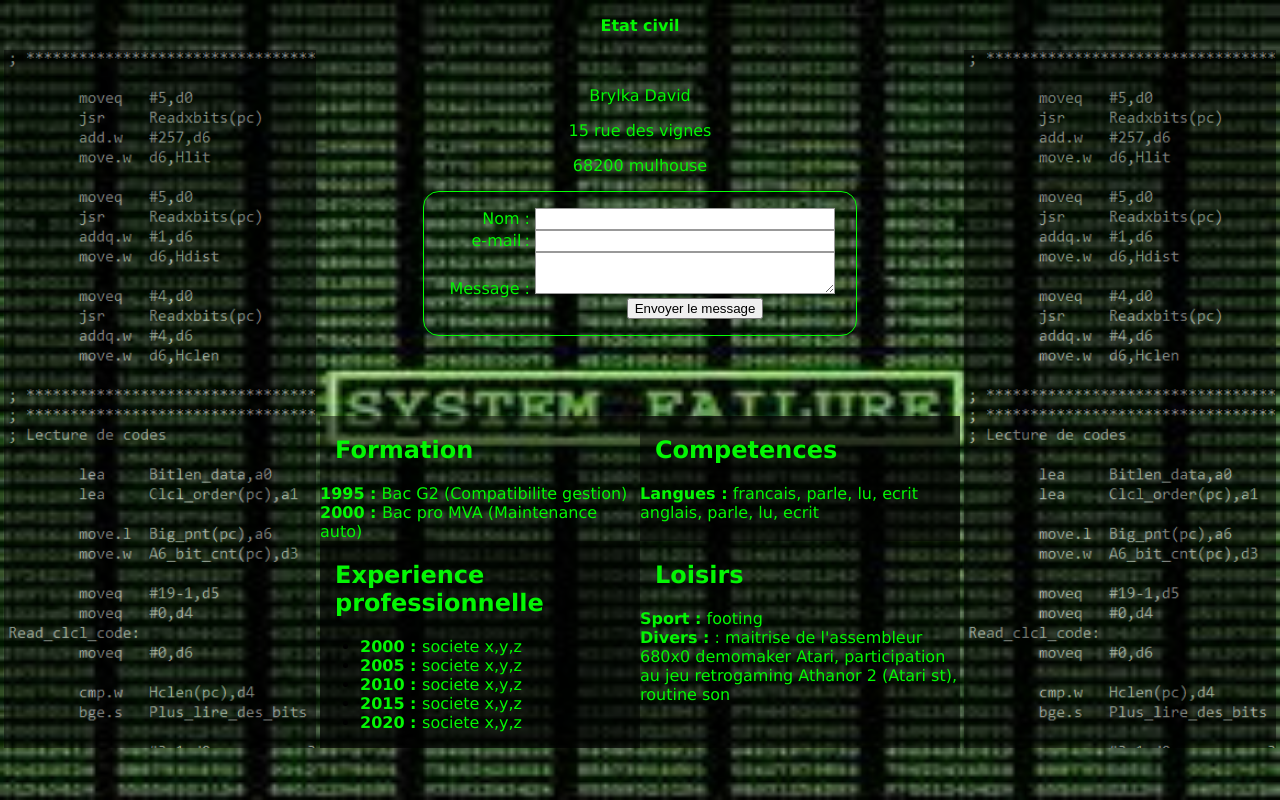
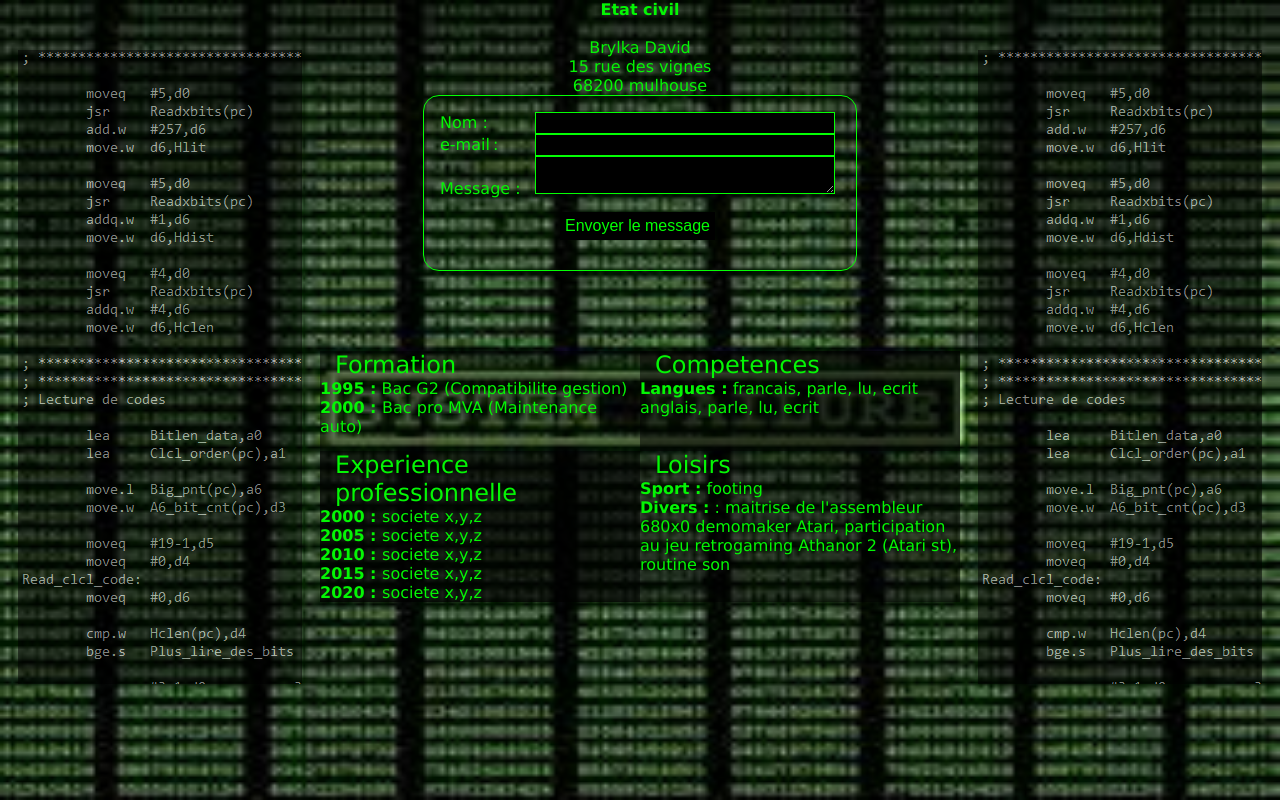
Before and after one commit to OLFP-RAN-2021/david, a PHP site: page /index2.html in a window 1280 px wide. Run offline with PHP 8.4, Linux system fonts and the light colour scheme.

Commit message:
Formulaire 2ieme version

```diff
--- a/index2.html
+++ b/index2.html
@@ -17,59 +17,59 @@
         </div>
 
         <div class="partiecentrale">
-         <!--   <h1 class="white_text">Mon C.V.</h1><br> -->
+         <!--   <h1 class="green_text">Mon C.V.</h1><br> -->
             <div>
-                <p class="text_center text_bold white_text "> Etat civil </p><br>
+                <p class="text_center text_bold green_text "> Etat civil </p><br>
 
-                <p class="text_center white_text">Brylka David</p>
-                <p class="text_center white_text"> 15 rue des vignes</p>
-                <p class="text_center white_text"> 68200 mulhouse</p>
+                <p class="text_center green_text">Brylka David</p>
+                <p class="text_center green_text"> 15 rue des vignes</p>
+                <p class="text_center green_text"> 68200 mulhouse</p>
 
-                <form action="/ma-page-de-traitement" method="post">
+                <form action="/Traitement-_contact" method="post">
                     <div>
-                        <label class="white_text" for="name">Nom :</label>
-                        <input type="text" id="name" name="user_name">
+                        <label class="green_text" for="name">Nom :</label>
+                        <input class="green_text" type="text" id="name" name="user_name">
                     </div>
                     <div>
-                        <label class="white_text" for="mail">e-mail :</label>
-                        <input class="white_text" type="email" id="mail" name="user_mail">
+                        <label class="green_text" for="mail">e-mail :</label>
+                        <input class="green_text" type="email" id="mail" name="user_mail">
                     </div>
                     <div>
-                        <label class="white_text" for="msg">Message :</label>
-                        <textarea id="msg" name="user_message"></textarea>
+                        <label class="green_text" for="msg">Message :</label>
+                        <textarea id="msg" class="green_text" name="user_message"></textarea>
                     </div>
-                    <div class="button">
-                        <button type="submit">Envoyer le message</button>
+                    <div>
+                        <button class="button" type="submit">Envoyer le message</button>
                     </div>
                 </form>
             </div>
             <div class="magrille">
 
                 <div class="formation">
-                    <h2 class="white_text">Formation </h2>
-                    <span class="text_bold white_text"> 1995 :</span> <span class="white_text"> Bac G2 (Compatibilite gestion)</span><br>
-                    <span class="text_bold white_text"> 2000 : </span><span class="white_text"> Bac pro MVA (Maintenance auto)</span>
+                    <h2 class="green_text">Formation </h2>
+                    <span class="text_bold green_text"> 1995 :</span> <span class="green_text"> Bac G2 (Compatibilite gestion)</span><br>
+                    <span class="text_bold green_text"> 2000 : </span><span class="green_text"> Bac pro MVA (Maintenance auto)</span>
                 </div>
                 <div class="competences">
-                    <h2 class="white_text">Competences</h2>
-                    <span class="text_bold white_text"> Langues :</span><span class="white_text"> francais, parle, lu, ecrit</span><br>
-                    <span class="white_text">anglais, parle, lu, ecrit</span>
+                    <h2 class="green_text">Competences</h2>
+                    <span class="text_bold green_text"> Langues :</span><span class="green_text"> francais, parle, lu, ecrit</span><br>
+                    <span class="green_text">anglais, parle, lu, ecrit</span>
                 </div>
                 <div class="experience">
-                    <h2 class="white_text">Experience professionnelle</h2>
+                    <h2 class="green_text">Experience professionnelle</h2>
                     <ul>
-                        <li><span class="text_bold white_text">2000 : </span><span class="white_text"> societe x,y,z</span><br></li>
-                        <li><span class="text_bold white_text">2005 : </span><span class="white_text"> societe x,y,z</span><br></li>
-                        <li><span class="text_bold white_text">2010 : </span><span class="white_text"> societe x,y,z</span><br></li>
-                        <li><span class=" text_bold white_text">2015 : </span><span class="white_text"> societe x,y,z</span><br></li>
-                        <li> <span class="text_bold white_text">2020 : </span><span class="white_text"> societe x,y,z</span></li>
+                        <li><span class="text_bold green_text">2000 : </span><span class="green_text"> societe x,y,z</span><br></li>
+                        <li><span class="text_bold green_text">2005 : </span><span class="green_text"> societe x,y,z</span><br></li>
+                        <li><span class="text_bold green_text">2010 : </span><span class="green_text"> societe x,y,z</span><br></li>
+                        <li><span class=" text_bold green_text">2015 : </span><span class="green_text"> societe x,y,z</span><br></li>
+                        <li> <span class="text_bold green_text">2020 : </span><span class="green_text"> societe x,y,z</span></li>
                     </ul>
                 </div>
                 <div class="loisirs">
-                    <h2 class="white_text">Loisirs</h2>
-                    <span class="text_bold white_text"> Sport :</span><span class="white_text"> footing </span><br>
-                    <span class="text_bold white_text">Divers :</span><span class="white_text"> : maitrise de l'assembleur 680x0 </span>
-                    <span class="white_text">demomaker Atari, participation au jeu retrogaming Athanor 2 (Atari st), routine son</span>
+                    <h2 class="green_text">Loisirs</h2>
+                    <span class="text_bold green_text"> Sport :</span><span class="green_text"> footing </span><br>
+                    <span class="text_bold green_text">Divers :</span><span class="green_text"> : maitrise de l'assembleur 680x0 </span>
+                    <span class="green_text">demomaker Atari, participation au jeu retrogaming Athanor 2 (Atari st), routine son</span>
                 </div>
             </div>
         </div>
--- a/style.css
+++ b/style.css
@@ -1,23 +1,48 @@
-/*
-html,body,p,ol,ul,li,dl,dt,dd,blockquote,figure,fieldset,legend,textarea,pre,iframe,hr,h1,h2,h3,h4,h5,h6{margin:0;padding:0}
-h1,h2,h3,h4,h5,h6{font-size:100%;font-weight:normal}
-ul{list-style:none}
-button,input,select{margin:0}
-html{box-sizing:border-box}
-*,*::before,*::after{box-sizing:inherit}img,
-video{height:auto;max-width:100%}
-iframe{border:0}
-table{border-collapse:collapse;border-spacing:0}
-td,th{padding:0}
+html, body, p, ol, ul, li, dl, dt, dd, blockquote, figure, fieldset, legend, textarea, pre, iframe, hr, h1, h2, h3, h4, h5, h6 {
+  margin: 0;
+  padding: 0
+}
 
+h1, h2, h3, h4, h5, h6 {
+  font-size: 100%;
+  font-weight: normal
+}
 
-*/
+ul {
+  list-style: none
+}
+
+button, input, select {
+  margin: 0
+}
+
+*, *::before, *::after {
+  box-sizing: inherit
+}
+
+img, video {
+  height: auto;
+  max-width: 100%
+}
+
+iframe {
+  border: 0
+}
+
+table {
+  border-collapse: collapse;
+  border-spacing: 0
+}
+
+td, th {
+  padding: 0
+}
+
 html, body {
   height: 800px;
   margin: 0;
   padding: 0;
 }
-
 
 body {
   background-color: white;
@@ -31,37 +56,37 @@ html, body {
   width: 400px;
   /* Encadré pour voir les limites du formulaire */
   padding: 1em;
-      border: 1px solid  rgb(4, 255, 4);
+  border: 1px solid rgb(4, 255, 4);
   border-radius: 1em;
 }
+
 label {
   /* Pour être sûrs que toutes les étiquettes ont même taille et sont correctement alignées */
   display: inline-block;
   width: 90px;
-      text-align: right;
+  text-align: left;
 }
+
 input, textarea {
-      /* Pour s'assurer que tous les champs texte ont la même police.
-         Par défaut, les textarea ont une police monospace */
   font: 1em sans-serif;
-
-      /* Pour que tous les champs texte aient la même dimension */
   width: 300px;
   box-sizing: border-box;
-
-      /* Pour harmoniser le look & feel des bordures des champs texte */
-      border: 1px solid #999;
-    }
-    .button {
-      /* Pour placer le bouton à la même position que les champs texte */
-      padding-left: 180px; /* même taille que les étiquettes */
+  border: 1px solid rgb(4, 255, 4);
+  background-color: #000;
 }
 
+
 button {
-  /* Cette marge supplémentaire représente grosso modo le même espace que celui
-     entre les étiquettes et les champs texte */
-  margin-left: .5em;
+  background-color: #000; /* Green */
+  color: rgb(4, 255, 4);
+  padding: 5px 5px;
+  text-decoration: none;
+  font-size: 16px;
+  margin: 14px 120px;
+  cursor: pointer;
+  border: 1px;
 }
+
 
 h1 {
   font-size: 200%;
@@ -73,14 +98,16 @@ button {
   padding-left: 15px;
 }
 
-  .back_img{
+.back_img {
   background-image: url(system.png);
   background-repeat: no-repeat;
   background-size: 100% 100%;
 }
+
 .text_bold {
   font-weight: bold;
 }
+
 .text_center {
   text-align: center;
 }
@@ -89,43 +116,50 @@ button {
   margin-top: 80px;
   display: grid;
   grid-template-columns: repeat(2, 1fr);
-        grid-auto-rows: minmax(100px ,auto);
+  grid-auto-rows: minmax(100px, auto);
 }
 
 .formation {
-       background-color: rgb(0, 0, 0,0.5);
+  background-color: rgb(0, 0, 0, 0.5);
   grid-column: 1;
   grid-row: 1;
 }
+
 .competences {
-        background-color: rgb(0, 0, 0,0.75);
+  background-color: rgb(0, 0, 0, 0.75);
   grid-column: 2;
   grid-row: 1;
 }
+
 .experience {
-        background-color: rgb(0, 0, 0,0.75);
+  background-color: rgb(0, 0, 0, 0.75);
   grid-column: 1;
   grid-row: 2;
 }
+
 .loisirs {
-        background-color: rgb(0, 0, 0,0.5);
+  background-color: rgb(0, 0, 0, 0.5);
   grid-column: 2;
   grid-row: 2;
 }
-      .white_text{
 
+.green_text {
   color: rgb(4, 246, 4);
 }
+.w_text {
+  color: #ffffff;
+}
+
+
 .tout {
   display: flex;
-
 }
 
 .partiecentrale {
   display: block;
   width: 50%;
+}
 
-       }
 .partiegauche {
   padding-top: 50px;
   display: flex;
@@ -135,9 +169,7 @@ button {
 }
 
 .partiedroite {
-
   padding-top: 50px;
-
   display: flex;
   justify-content: center;
   width: 25%;
```
Lines whose indentation alone changed are shown as unchanged.
